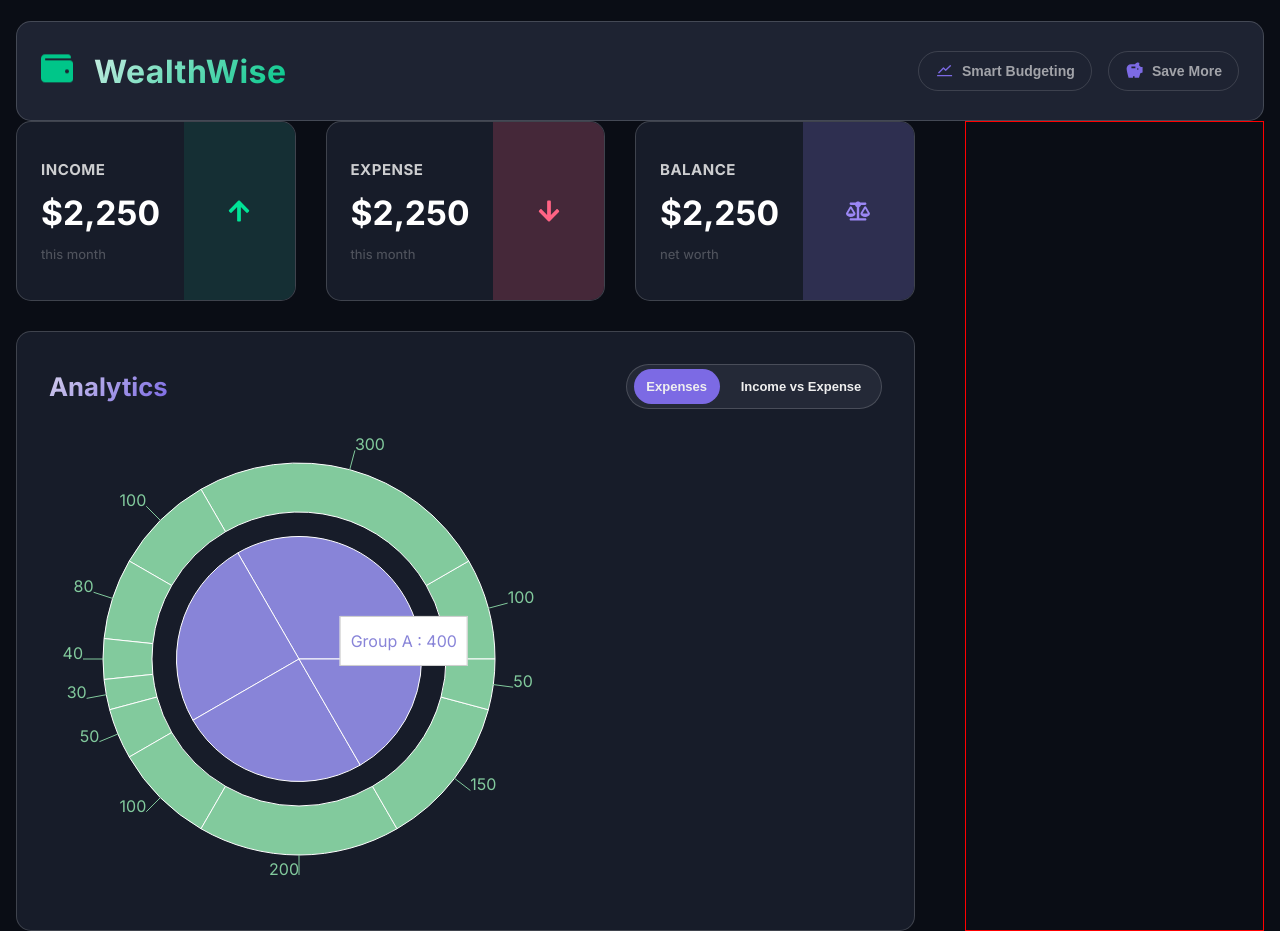
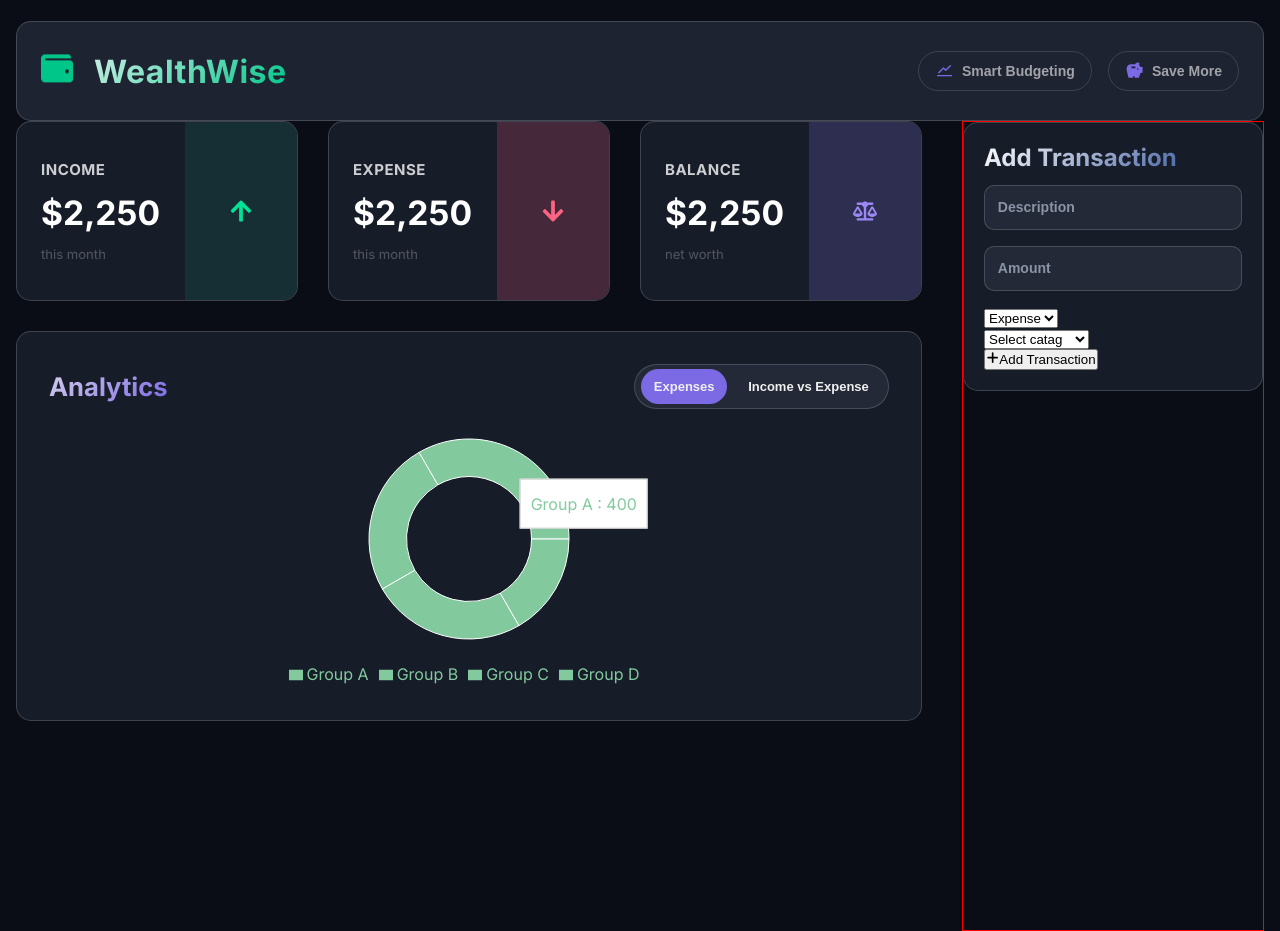
Before and after one commit to ALI-RAZA816/Expense-Tracker-Chart, a React (Vite) app: page / in a window 1280 px wide. Built offline with nearby package versions, Linux system fonts and the light colour scheme.

Commit message:
styling forms component

```diff
--- a/src/components/AnalyticMain.jsx
+++ b/src/components/AnalyticMain.jsx
@@ -1,27 +1,14 @@
 import style from '../css/AnalyticMain.module.css';
 import { FaArrowUp, FaArrowDown } from "react-icons/fa";
 import { FaScaleBalanced } from "react-icons/fa6";
-import { Pie, PieChart, Tooltip} from 'recharts';
+import { Pie, PieChart, Tooltip, Legend} from 'recharts';
+import { FaPlus } from "react-icons/fa6";
 
 const data01 = [
   { name: 'Group A', value: 400 },
   { name: 'Group B', value: 300 },
   { name: 'Group C', value: 300 },
   { name: 'Group D', value: 200 },
-];
-
-const data02 = [
-  { name: 'A1', value: 100 },
-  { name: 'A2', value: 300 },
-  { name: 'B1', value: 100 },
-  { name: 'B2', value: 80 },
-  { name: 'B3', value: 40 },
-  { name: 'B4', value: 30 },
-  { name: 'B5', value: 50 },
-  { name: 'C1', value: 100 },
-  { name: 'C2', value: 200 },
-  { name: 'D1', value: 150 },
-  { name: 'D2', value: 50 },
 ];
 
 const isAnimationActive = true;
@@ -63,9 +50,9 @@ export default function AnalyticMain() {
                         <button>Income vs Expense</button>
                     </div>
                 </div>
-                <div className="actualChart">
+                <div className={style.actualChart}>
                     <PieChart
-                        style={{ width: '100%', height: '100%', maxWidth: '500px', maxHeight: '80vh', aspectRatio: 1 }}
+                        style={{ width: '100%', height: '100%', maxWidth: '500px', maxHeight: '35vh', aspectRatio: 1 }}
                         responsive
                         >
                         <Pie
@@ -73,28 +60,51 @@ export default function AnalyticMain() {
                             dataKey="value"
                             cx="50%"
                             cy="50%"
-                            outerRadius="50%"
-                            fill="#8884d8"
+                            innerRadius="50%"
+                            outerRadius="80%"
+                            fill="#82ca9d"
+                            // label
                             isAnimationActive={isAnimationActive}
                         />
-                        <Pie
-                            data={data02}
-                            dataKey="value"
-                            cx="50%"
-                            cy="50%"
-                            innerRadius="60%"
-                            outerRadius="80%"
-                            fill="#82ca9d"
-                            label
-                            isAnimationActive={isAnimationActive}
-                        />
+                        <Legend/>
                         <Tooltip defaultIndex={defaultIndex} />
-
                     </PieChart>
                 </div>
             </div>
       </div>
-      <div className="right" style={{border:"1px solid red"}}></div>
+      <div className={style.right} style={{border:"1px solid red"}}>
+        <div className={style.transaction}>
+            <h2>Add Transaction</h2>
+            <form action="">
+                <input type="text" placeholder='Description' />
+                <input type="number" placeholder='Amount' />
+                <div className={style.selection}>
+                    <div>
+                        <select name="" id="">
+                            <option selected value="Expense">Expense</option>
+                            <option value="Income">Income</option>
+                        </select>
+                    </div>
+                    <div>
+                        <select name="" id="">
+                            <option selected disabled value="">Select catag</option>
+                            <option value="Housing">Housing</option>
+                            <option value="Transporation">Transporation</option>
+                            <option value="Food">Food</option>
+                            <option value="Utilities">Utilities</option>
+                            <option value="Entertainment">Entertainment</option>
+                            <option value="Healthcare">Healthcare</option>
+                            <option value="Shopping">Shopping</option>
+                            <option value="Education">Eduction</option>
+                            <option value="Other">Other</option>
+                        </select>
+                    </div>
+                </div>
+                <button type='submit'><FaPlus /><span>Add Transaction</span></button>
+            </form>
+        </div>
+        <div className="filter"></div>
+      </div>
     </div>
   )
 }
--- a/src/css/AnalyticMain.module.css
+++ b/src/css/AnalyticMain.module.css
@@ -1,6 +1,6 @@
 .analyticMain{
     display: grid;
-    gap: 50px;
+    gap: 40px;
     grid-template-columns: 9fr 3fr;
 }
 
@@ -94,7 +94,7 @@
     grid-column-start: 1;
     grid-column-end: 4;
     grid-row-start: 2;
-    grid-row-end: 5;
+    grid-row-end: 4;
     padding: 2rem;
     border-radius: 15px;
     background-color:#171C29;
@@ -145,3 +145,50 @@
     background: #7C6AE4;
     margin-right: .5rem;
 }
+
+.actualChart{
+    display: flex;
+    justify-content: center;
+    align-items: center;
+}
+
+
+.right{
+    display: flex;
+    flex-direction: column;
+    align-items: center;
+}
+
+.transaction{
+    background-color: #171C29;
+    border: 1px solid #efefef2f;
+    border-radius: 15px;
+    padding: 20px;
+}
+
+.transaction form input::placeholder{
+    color: #8A94A6;
+    font-weight: 550;
+}
+.transaction form input{
+    height: 45px;
+    width: 100%;
+    border-radius: 10px;
+    outline: none;
+    border:1px solid #efefef2f;
+    margin-bottom: 1rem;
+    background: #242937;
+    padding: 0 .8rem;
+    color: #fff;
+    font-size: 14px;
+    font-weight: 450;
+}
+
+.transaction h2{
+    margin-bottom: .8rem;
+    background:linear-gradient(135deg, #fff 0%, #193f8d 100%) ;
+    --webkit-background-clip: text;
+    background-clip: text;
+    -webkit-text-fill-color: transparent;
+    font-size: 1.5rem;
+}
```
Also changed, not shown: src/components/Charts/AnalyticChart.jsx (deleted, +0 -35 lines).
